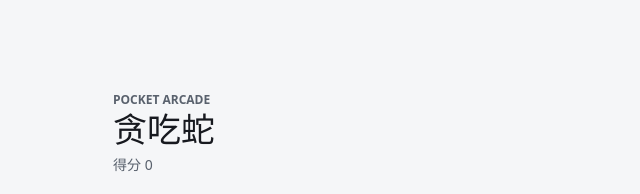
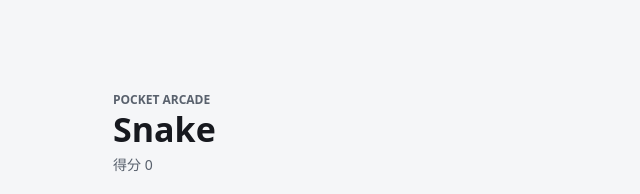
Before and after one commit to imoo666/website-builder-site, a React (Vite) app: page / in a window 1280 px wide. Shown: the top 194 px of the page, without its empty margins (312-952 px from the left). Built offline with nearby package versions, Linux system fonts and the light colour scheme.

Commit message:
ai: 恢复网站到 v1
Change-Id: 5d1b01b2-9c7a-44ee-babe-fe44347840c2

```diff
--- a/src/site/Site.tsx
+++ b/src/site/Site.tsx
@@ -99,7 +99,7 @@
     <main className="snake-page">
       <header>
         <p className="eyebrow">Pocket arcade</p>
-        <h1>贪吃蛇</h1>
+        <h1>Snake</h1>
         <p className="score" aria-live="polite">得分 {snake.length - 1}</p>
       </header>
 
```
